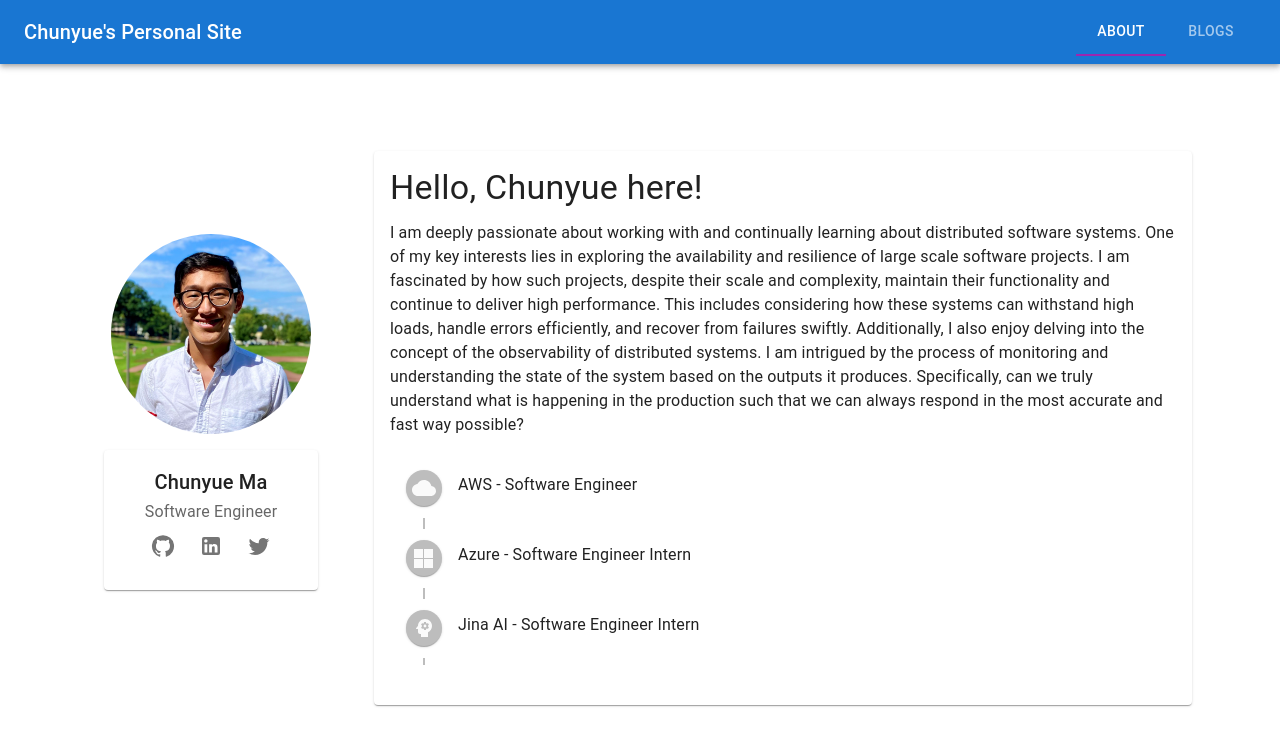
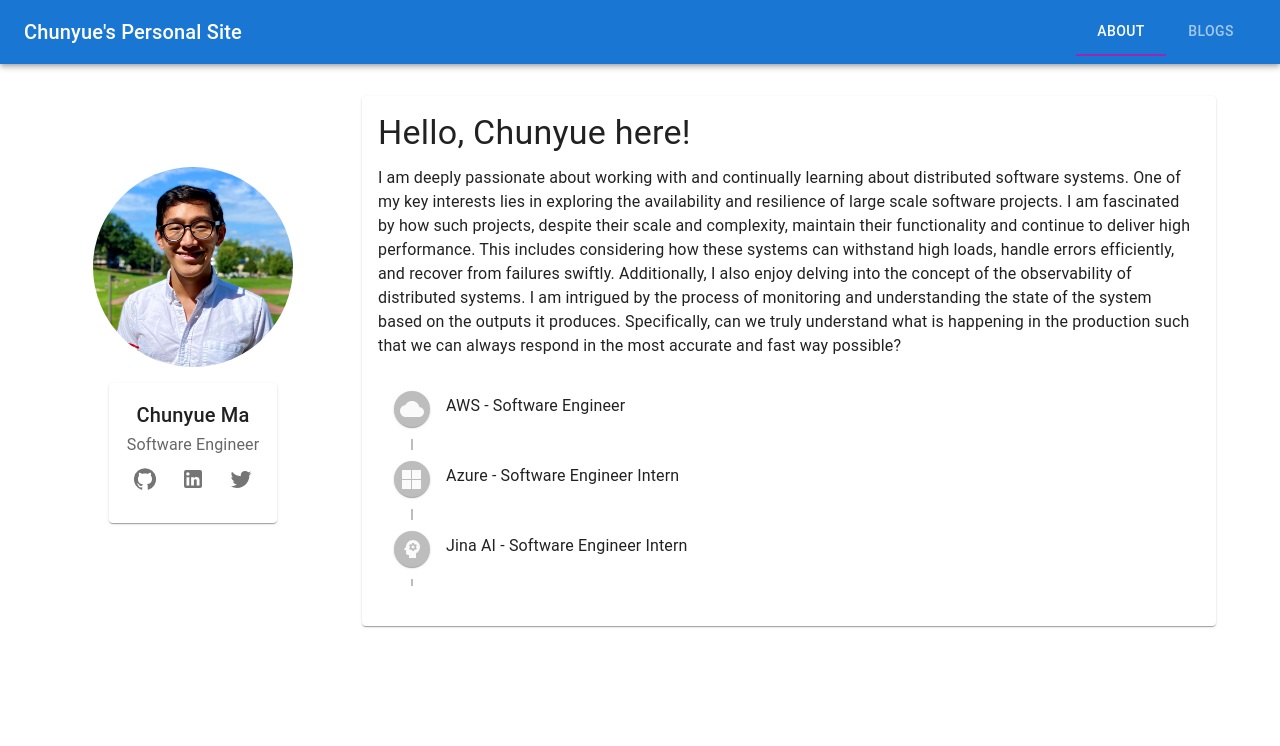
Before and after one commit to chunyuema/chunyuema.github.io, a React (Create React App) app: page /about in a window 1280 px wide. Shown: the top 746 px of the page. Built offline with nearby package versions, Linux system fonts and the light colour scheme; the HTML template or start-up script is replaced by a standard one.

Commit message:
Remove router as it does work for React SPA on Github pages

```diff
--- a/src/App.tsx
+++ b/src/App.tsx
@@ -6,19 +6,10 @@ import Layout from './components/layout/Layout';
 
 function App() {
   return (
-    <Routes>
-      <Route path="/" element={<Layout />}>
-        <Route index element={
-          <div>
-            <NameCard
-              name="Chunyue Ma"
-              title="Software Engineer"
-            />
-          </div>
-        } />
-        <Route path="/about" element={<AboutMe />} />
-      </Route>
-    </Routes>
+    <div>
+      <Layout />
+      <AboutMe />
+    </div>
   );
 }
 
--- a/src/components/AppBar.tsx
+++ b/src/components/AppBar.tsx
@@ -77,7 +77,7 @@ const AppBarComponent: React.FC = () => {
             textColor="inherit"
             indicatorColor="secondary"
           >
-            <Tab label="About" component={Link} to="/about" />
+            <Tab label="About" component={Link} to="/" />
             <Tab label="Blogs" component={Link} to="/"/>
           </Tabs>
         )}
--- a/src/components/screen/AboutMe.tsx
+++ b/src/components/screen/AboutMe.tsx
@@ -1,19 +1,15 @@
 import React from 'react';
-import { Container, Typography, Card, CardContent, Avatar, Grid } from '@mui/material';
+import { Container, Typography, Card, CardContent, Avatar, Grid, Box } from '@mui/material';
 import { styled } from '@mui/material/styles';
 import profilePicture from "../../assets/chunyuema.png"
 import NameCard from '../NameCard';
 import EmploymentHistory from '../EmploymentHistory';
 
 const StyledContainer = styled(Container)({
-    height: '85vh', // 80% height of the viewport
     display: 'flex', // Use flexbox
     flexDirection: 'column', // Stack items vertically
     justifyContent: 'center', // Center items vertically
     alignItems: 'center', // Center items horizontally
-    padding: '0rem',
-    overflowY: 'auto',
-    maxHeight: 800
 });
 
 const StyledAvatar = styled(Avatar)({
@@ -31,11 +27,19 @@ const AboutMe: React.FC = () => {
     <StyledContainer>
       <Grid container spacing={5} justifyContent="center" alignItems="center">
         <Grid item xs={12} sm={6} md={3}>
+        <Box
+          display="flex"
+          flexDirection="column"
+          alignItems="center"
+          justifyContent="center"
+          height="100%" // Ensure the container takes the full height of the Grid item
+        >
           <StyledAvatar
             alt="Chunyue Ma"
-            src={profilePicture} // Update with your image path
+            src={profilePicture}
           />
           <NameCard name="Chunyue Ma" title="Software Engineer"/>
+        </Box>
         </Grid>
         <Grid item xs={12} sm={6} md={9}>
           <StyledCard>
```
